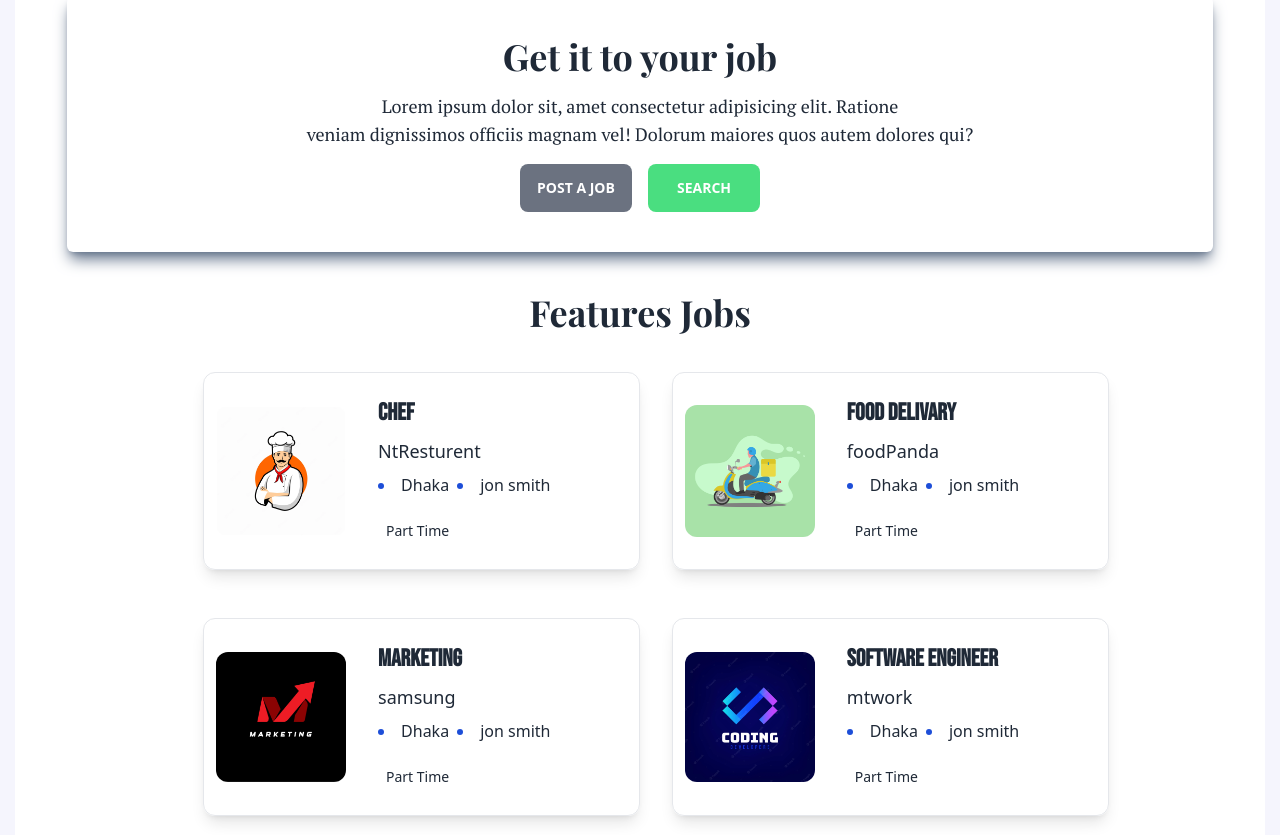
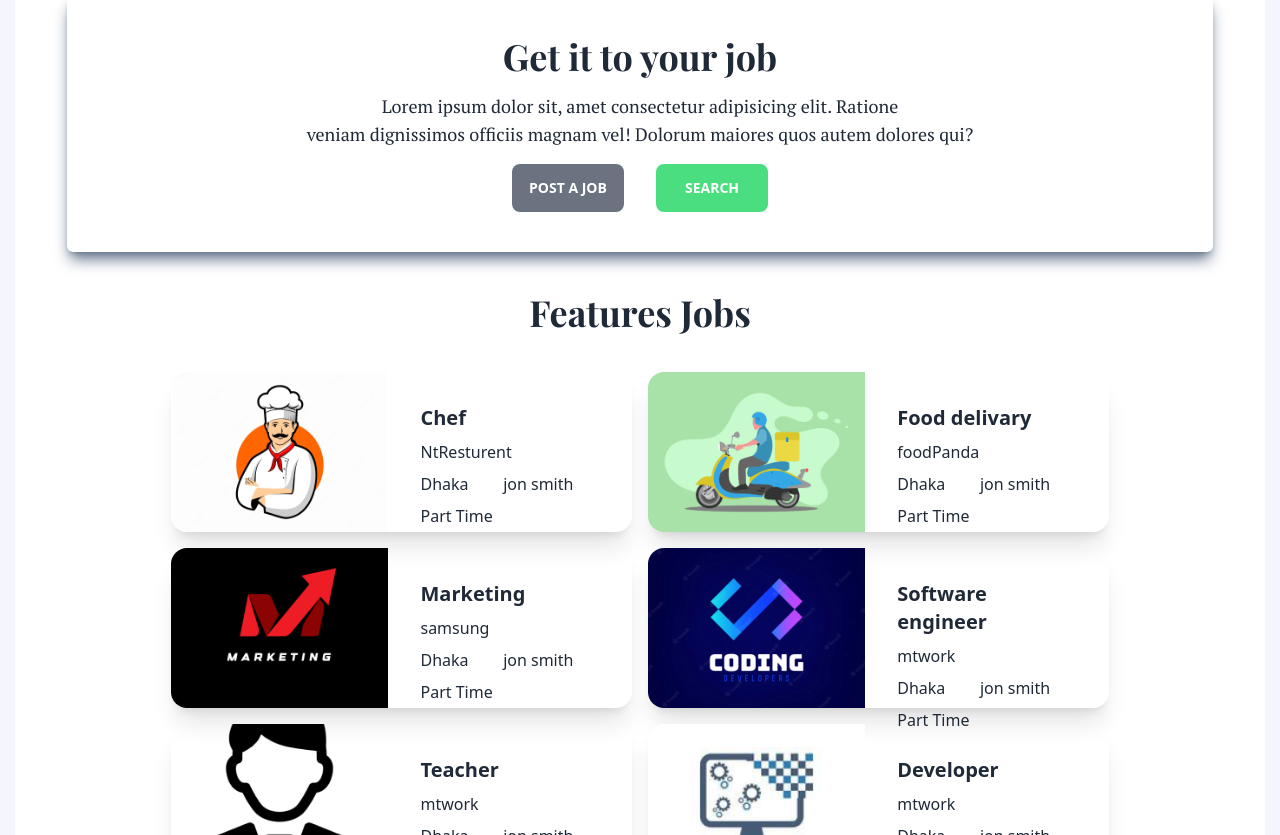
Before and after one commit to fahim-abser/Career-Network-client, a React (Create React App) app in the folder client/career-network/: page / in a window 1280 px wide. Shown: the part 1325-2160 px from the top of the page. Built offline with nearby package versions, Linux system fonts and the light colour scheme; no server answers; a web font is replaced by a local one.

Commit message:
for checking

```diff
--- a/client/career-network/package.json
+++ b/client/career-network/package.json
@@ -11,9 +11,10 @@
     "react": "^18.2.0",
     "react-dom": "^18.2.0",
     "react-hook-form": "^7.42.1",
+    "react-hooks": "^1.0.1",
     "react-hot-toast": "^2.4.0",
     "react-icons": "^4.7.1",
-    "react-query": "^3.39.2",
+    "react-query": "^3.39.3",
     "react-router-dom": "^6.6.2",
     "react-scripts": "5.0.1",
     "web-vitals": "^2.1.4"
--- a/client/career-network/src/Pages/Deshbord/Recruitments/Recruit/Recruit.js
+++ b/client/career-network/src/Pages/Deshbord/Recruitments/Recruit/Recruit.js
@@ -4,7 +4,7 @@ function Recruit() {
   return (
     <div>
           <div>
-              <h1>job post </h1>
+              <h1>Job post </h1>
               <p>Lorem ipsum dolor sit amet consectetur adipisicing elit. Molestiae, quibusdam.</p>
         </div>
           <div>
--- a/client/career-network/src/Pages/EmployeeDeshbord/EmployeeDeshbordNavbar.js
+++ b/client/career-network/src/Pages/EmployeeDeshbord/EmployeeDeshbordNavbar.js
@@ -17,9 +17,9 @@ function EmployeeDeshbordNavbar() {
     // navbar list item
     const navItems =<>
         <li className={`listItem ${menu ? 'text-black' : "text-white"}`}><Link to="/employedeshbord" className=''>deshbord</Link></li>
-        <li className={`listItem ${menu ? "text-black" : "text-white"}`}><Link to={"/employedeshbord/resumemanager"}>Resume</Link></li>
-        <li className={`listItem ${menu ? "text-black" : "text-white"}`}><Link to={'/employedeshbord/employejobs'}>jobs</Link></li>
-        <li className={`listItem ${menu? "text-black": "text-white"}`}><Link to={"/employedeshbord/myaccount"}>account</Link></li>
+        <li className={`listItem ${menu ? "text-black" : "text-white"}`}><Link to={"/employedashboard/resumemanager"}>Resume</Link></li>
+        <li className={`listItem ${menu ? "text-black" : "text-white"}`}><Link to={'/employedashboard/employejobs'}>jobs</Link></li>
+        <li className={`listItem ${menu? "text-black": "text-white"}`}><Link to={"/employedashboard/myaccount"}>account</Link></li>
         {user?.uid ? <>
             <li className={`listItem ${menu ? "text-black" : "text-white"}`}><Link onClick={handleLogOut}>Logout</Link></li>
         </> : <>
--- a/client/career-network/src/Pages/EmployeeDeshbord/ResumeManager/ResumeManager.js
+++ b/client/career-network/src/Pages/EmployeeDeshbord/ResumeManager/ResumeManager.js
@@ -2,7 +2,7 @@ import React from 'react'
 
 function ResumeManager() {
   return (
-    <div>ResumeManager</div>
+    <div>Resume Manager</div>
   )
 }
 
--- a/client/career-network/src/Pages/Home/Feature/Feature/Feature.jsx
+++ b/client/career-network/src/Pages/Home/Feature/Feature/Feature.jsx
@@ -7,7 +7,7 @@ const Feature = () => {
     return (
         <div className='mt-10'>
             <h1 className='text-center font-bold text-4xl mb-[40px] font-secondaryFont'>Features Jobs</h1>
-            <div className='mx-auto w-9/12  grid lg:grid-cols-2'>
+            <div className='mx-auto w-9/12  grid lg:grid-cols-2 gap-4'>
                 {
                     features.map((feature) =><FeatureCard feature={feature} key={feature.id}></FeatureCard>)
                 }
--- a/client/career-network/src/Pages/Home/Feature/FeatureCard/FeatureCard.jsx
+++ b/client/career-network/src/Pages/Home/Feature/FeatureCard/FeatureCard.jsx
@@ -1,25 +1,17 @@
 import React from 'react';
 
-const FeatureCard = ({feature}) => {
-    const {job,category,location,img} = feature;
+const FeatureCard = ({ feature }) => {
+    const { job, category, location, img } = feature;
     return (
-        <div className="flex flex-col mb-[48px] ml-8">
-            <div
-            className="relative flex flex-col md:flex-row md:space-x-5 space-y-3 md:space-y-0 rounded-xl shadow-lg p-3 max-w-xs md:max-w-3xl mx-auto border ">
-            <div className="w-full md:w-1/3 grid place-items-center">
-                <img src={img} alt="tailwind logo" className="rounded-xl" />
-            </div>
-                <div className="w-full md:w-2/3  flex flex-col space-y-2 p-3">
-
-                    <h3 className="md:text-2xl text-xl font-bold font-primaryFont">{job}</h3>
-                    <p className="md:text-lg text-base ">{category}</p>
-                    <div >
-                        <div className='marker:text-blue-700 flex gap-2 mb-3'>
-                            <li className=' '>{location.one}</li>
-                            <li className=''>{location.two}</li>
-                        </div>
-                    </div>
-                    <button type="button" className="w-1/3 p-1  rounded-full dark:bg-green-700 dark:text-white text-sm">Part Time</button>
+        <div className="card h-40 lg:card-side shadow-xl gap-y-4">
+            <figure><img src={img} alt="Album" /></figure>
+            <div className="card-body">
+                <h2 className="card-title">{job}</h2>
+                <p>{category}</p>
+                <div className="card-actions justify-end">
+                <p className='marker'>{location.one}</p>
+                <p className='marker'>{location.two}</p>
+                <p>Part Time</p>
                 </div>
             </div>
         </div>
--- a/client/career-network/src/Pages/Home/Search_Section/SearchSection.jsx
+++ b/client/career-network/src/Pages/Home/Search_Section/SearchSection.jsx
@@ -10,7 +10,7 @@ const SearchSection = () => {
 						Variations of passages of Career Network
 					</h1>
 					<p className="my-6 text-lg sm:mb-12 font-besicFont">With Career Network. Save time and reduce Centralize your HR Activities With Freshteam. Sadsflsdfsdfdsve time and reduce
-				<br className="hidden md:inline lg:hidden"/>
+						<br className="hidden md:inline lg:hidden" />
 					</p>
 					<Link to={''} className='flex lg:justify-start justify-center '><button className="px-8 py-2 text-lg font-semibold rounded-full bg-green-600 dark:bg-green-600 text-white rounded-tl-full rounded-br-none ">Explore This</button></Link>
 				</div>
--- a/client/career-network/src/Pages/JobPost/JobPost.jsx
+++ b/client/career-network/src/Pages/JobPost/JobPost.jsx
@@ -1,4 +1,5 @@
 import React from 'react';
+import { Link } from 'react-router-dom';
 
 const JobPost = () => {
     return (
@@ -6,7 +7,8 @@ const JobPost = () => {
             <h2 className='text-4xl text-center font-bold font-secondaryFont'>Get it to your job</h2>
             <p className='text-center my-4 font-besicFont text-lg'>Lorem ipsum dolor sit, amet consectetur adipisicing elit. Ratione <br /> veniam dignissimos officiis magnam vel! Dolorum maiores quos autem dolores qui?</p>
             <div className='flex justify-center gap-x-4'>
-                <input className='btn w-28 border-none bg-gray-500 hover:bg-gray-500' type="submit" value="Post A Job" />
+                <Link to='/dashboard/recruitment/createjob' className='btn w-28 border-none bg-gray-500 hover:bg-gray-500'>Post A Job</Link>
+                <input  type="submit" value="" />
                 <input className='btn w-28 border-none bg-green-400 hover:bg-green-400' type="submit" value="Search" />
             </div>
         </div>
--- a/client/career-network/src/Pages/Shared/Navbar/Navbar.jsx
+++ b/client/career-network/src/Pages/Shared/Navbar/Navbar.jsx
@@ -44,7 +44,7 @@ const Navbar = () => {
         <li className={`px-4 dark:text-white lg:pl-0 pl-10 mx-1 lg:py-1 py-2 lg:text-black ${menu ? "text-black" : "text-white"} font-besicFont hover:bg-sky-900 lg:hover:bg-transparent`}><Link>Blogs</Link></li>
         <li className={`px-4 dark:text-white lg:pl-0 pl-10 mx-1 lg:py-1 py-2 lg:text-black ${menu ? "text-black" : "text-white"} font-besicFont hover:bg-sky-900 lg:hover:bg-transparent`}><Link>About</Link></li>
         {user?.uid ? <>
-            {condition?.role ==="recruiter" && <li className={`listItem ${menu? "text-black": "text-white"} `}><Link to={"/deshbord"}>Deshbord</Link></li>}
+            {condition?.role ==="recruiter" && <li className={`listItem ${menu? "text-black": "text-white"} `}><Link to={"/dashboard"}>Deshbord</Link></li>}
             {condition?.role === "seeker" && <li className={`listItem ${menu ? "text-black" : "text-white"} `}><Link to={"/employedeshbord"}>employeDeshbord</Link></li>}
             {condition?.role === "admin" && <li className={`listItem ${menu ? "text-black" : "text-white"} `}><Link onClick={handleLogOut}>Logout</Link></li>}
             <li className={`listItem ${menu ? "text-black" : "text-white"} `}><Link onClick={handleLogOut}>Logout</Link></li>
```
Also changed, not shown: client/career-network/src/Pages/Deshbord/Deshbordnavbar.js (+17 -37 lines), client/career-network/src/routes/Routes/Routes.jsx (+13 -13 lines), 1 other file (tests, documents, lock files or other folders). Lines whose indentation alone changed are shown as unchanged.
